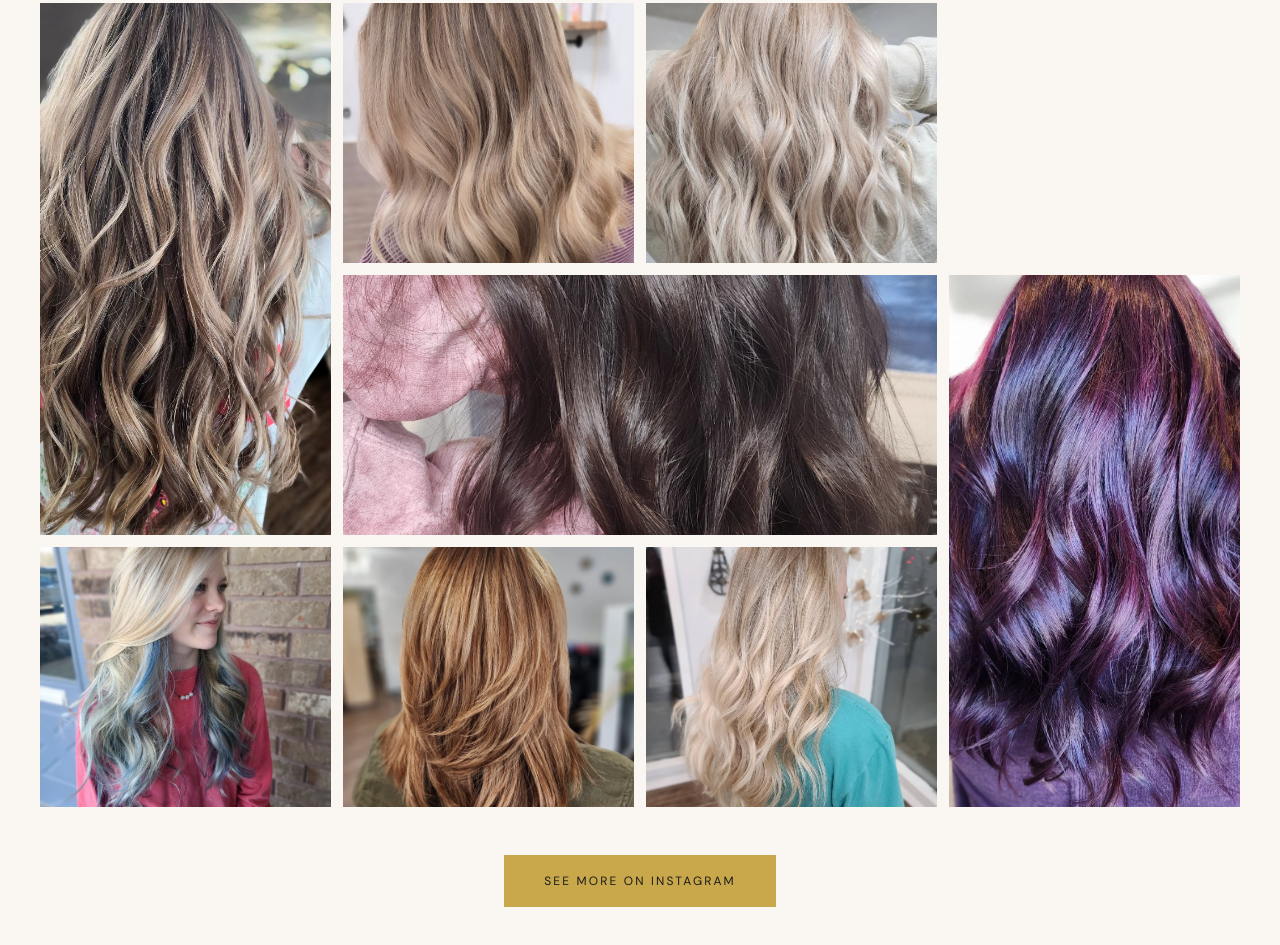
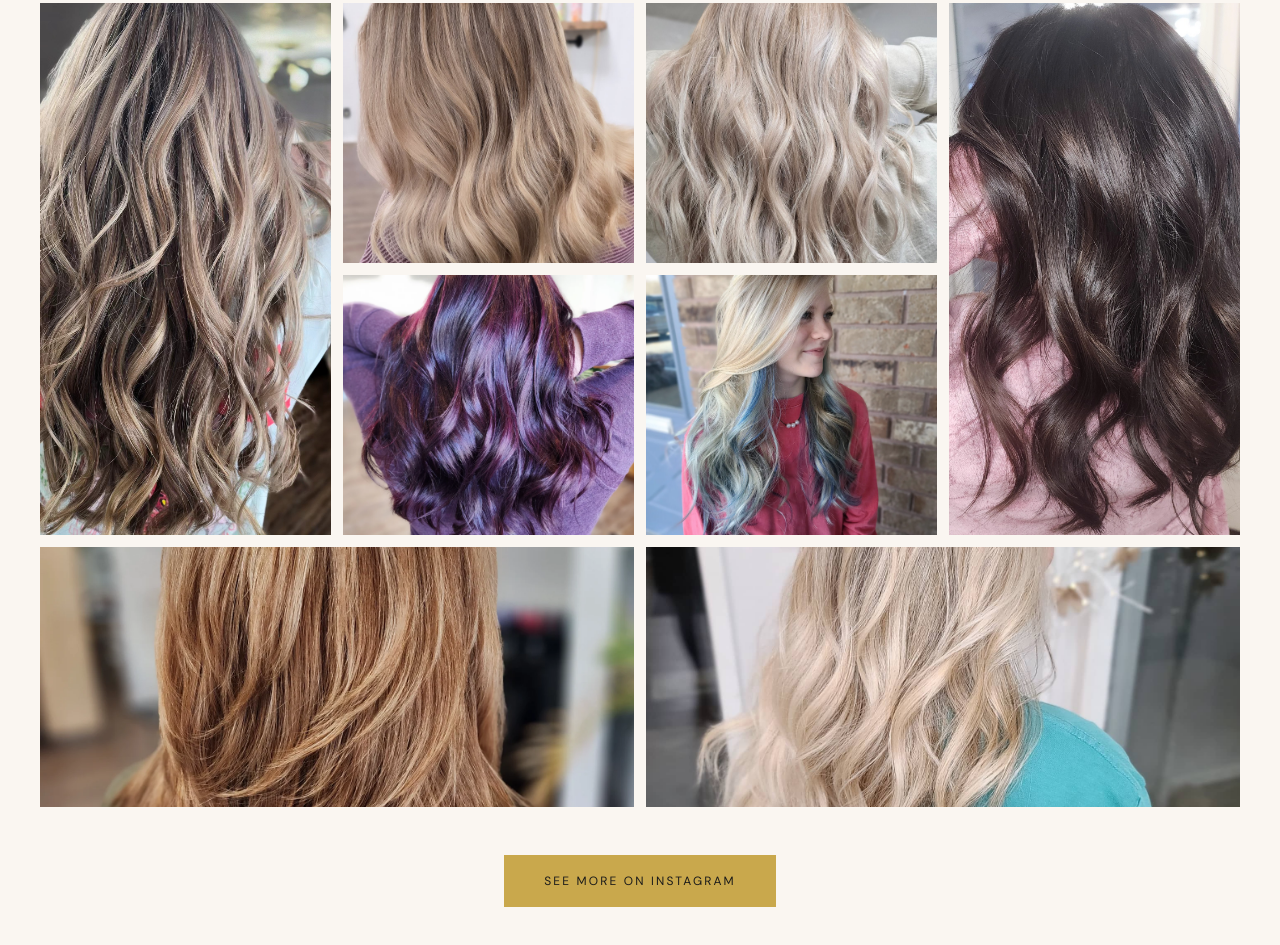
Before and after one commit to ShawnDixon58/timber-and-grace, a plain HTML site: page index.html in a window 1280 px wide. Shown: the part 5081-6026 px from the top of the page. Drawn offline with nearby package versions, Linux system fonts and the light colour scheme; a web font is replaced by a local one.

Commit message:
Fix gallery grid: explicit placement, no empty corners

```diff
--- a/styles.css
+++ b/styles.css
@@ -440,9 +440,14 @@ h1, h2, h3, h4 {
     grid-template-columns: repeat(4, 1fr);
     grid-auto-rows: 260px;
   }
-  .gallery-item:nth-child(1) { grid-row: span 2; }
-  .gallery-item:nth-child(4) { grid-column: span 2; }
-  .gallery-item:nth-child(5) { grid-column: span 1; grid-row: span 2; }
+  .gallery-item:nth-child(1) { grid-column: 1; grid-row: 1 / 3; }
+  .gallery-item:nth-child(2) { grid-column: 2; grid-row: 1; }
+  .gallery-item:nth-child(3) { grid-column: 3; grid-row: 1; }
+  .gallery-item:nth-child(4) { grid-column: 4; grid-row: 1 / 3; }
+  .gallery-item:nth-child(5) { grid-column: 2; grid-row: 2; }
+  .gallery-item:nth-child(6) { grid-column: 3; grid-row: 2; }
+  .gallery-item:nth-child(7) { grid-column: 1 / 3; grid-row: 3; }
+  .gallery-item:nth-child(8) { grid-column: 3 / 5; grid-row: 3; }
 }
 
 .gallery-item {
```
